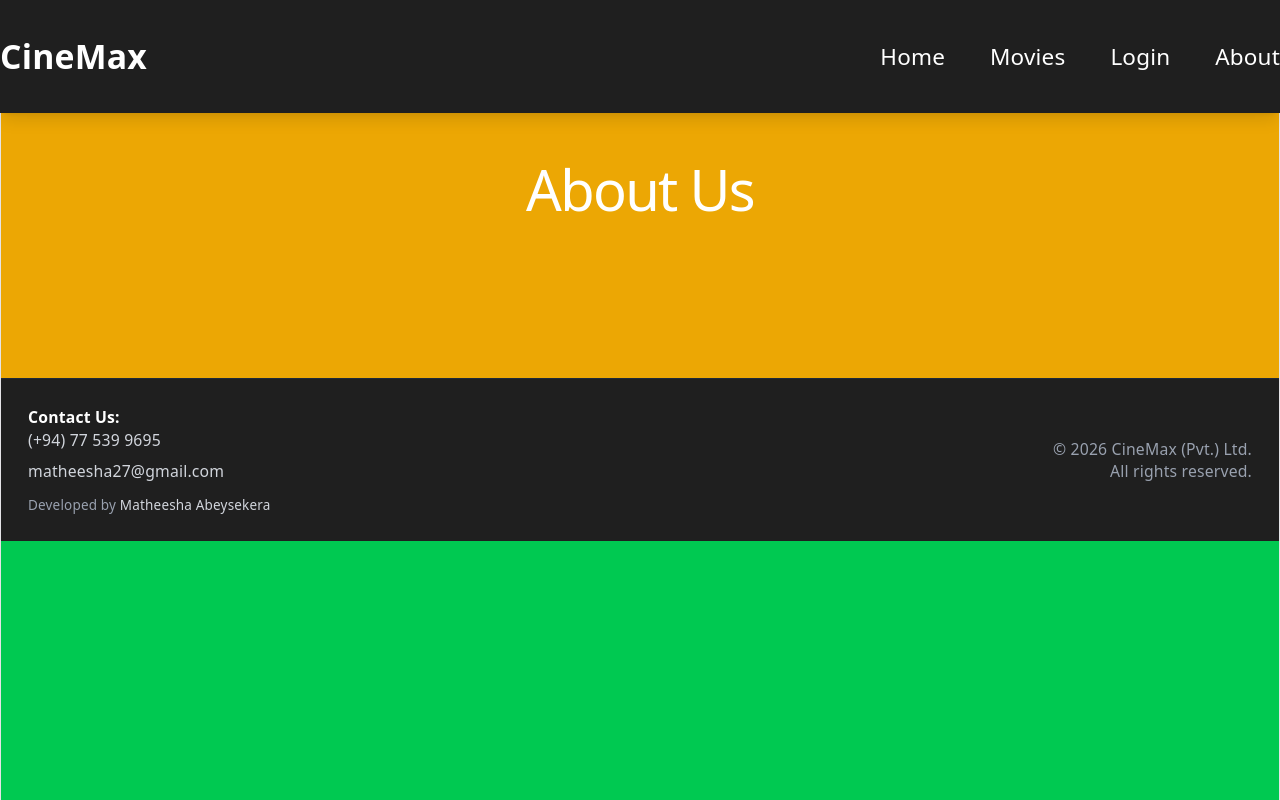
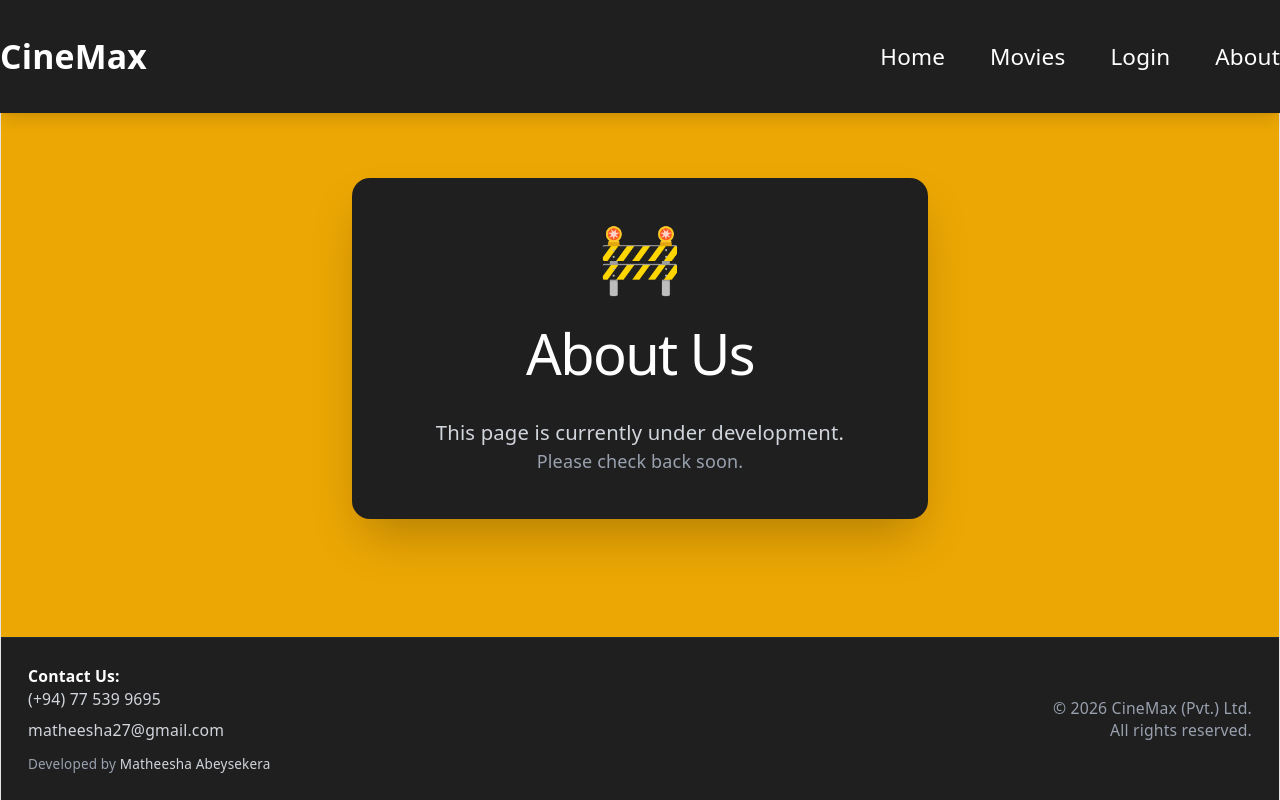
Before and after one commit to matheesha27/movie-ticket-booking-frontend, a React (Vite) app: page /about in a window 1280 px wide. Built offline with nearby package versions, Linux system fonts and the light colour scheme.

Commit message:
Changes About-us

```diff
--- a/src/pages/AboutPage.jsx
+++ b/src/pages/AboutPage.jsx
@@ -1,19 +1,44 @@
-import Header from '../components/Header';
-import Footer from '../components/Footer';
+import Header from "../components/Header";
+import Footer from "../components/Footer";
+import { motion } from "framer-motion";
 
-export default function AboutPage() {
+export default function LoginPage() {
 
   return (
-
-    <div className="min-h-screen text-white">
+    <div className="min-h-screen bg-secondary text-white flex flex-col">
 
       <Header />
 
-      <main className="flex-1 p-28 bg-secondary">
+      <main className="flex-1 flex items-center justify-center px-6">
 
-        <h1 className="text-4xl font-bold">
-          About Us
-        </h1>
+        <motion.div
+          initial={{ opacity: 0, y: 60 }}
+          animate={{ opacity: 1, y: 30 }}
+          transition={{ duration: 0.6 }}
+          className="
+            bg-primary
+            p-10
+            rounded-2xl
+            shadow-2xl
+            text-center
+            max-w-lg
+            w-full
+          "
+        >
+          <div className="text-6xl mb-4">🚧</div>
+
+          <h1 className="text-4xl font-bold mb-4">
+            About Us
+          </h1>
+
+          <p className="text-gray-300 text-lg">
+            This page is currently under development.
+          </p>
+
+          <p className="text-gray-400 mt-2">
+            Please check back soon.
+          </p>
+        </motion.div>
 
       </main>
 
```
